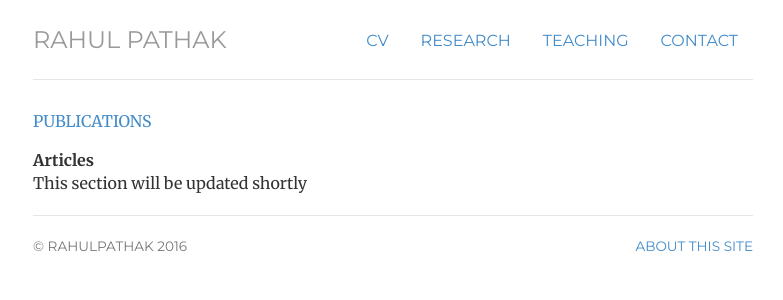
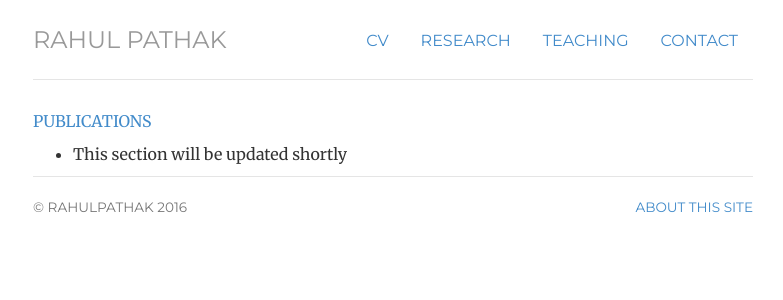
Before and after one commit to pathak-rahul/pathak-rahul.github.io, a Jekyll site: the page built from research/index.html, in a window 1280 px wide. Shown: the top 300 px of the page, without its empty margins (247-1030 px from the left). Built offline with Jekyll 4.4.1, drawn with Linux system fonts in a browser that asks for light colours.

Commit message:
Update index.html

```diff
--- a/research/index.html
+++ b/research/index.html
@@ -6,9 +6,8 @@ title: teaching
 
 <p class="text-primary">PUBLICATIONS</p>
 
-<dl>
-  <dt>Articles</dt>
-  <dd>This section will be updated shortly</dd>
-</dl>
+<ul>
+  <li>This section will be updated shortly</li>
+</ul>
 
 </div>
```
